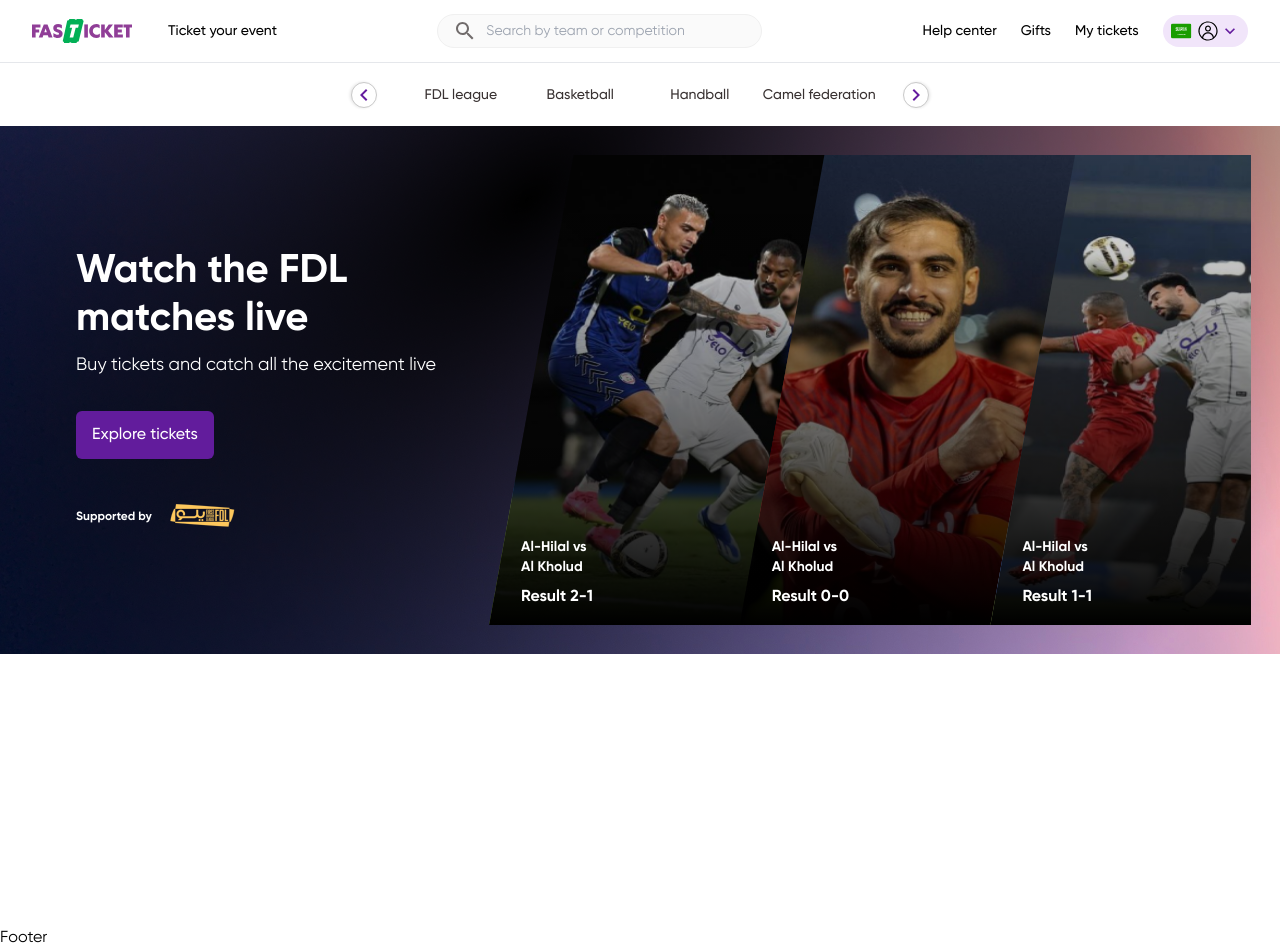
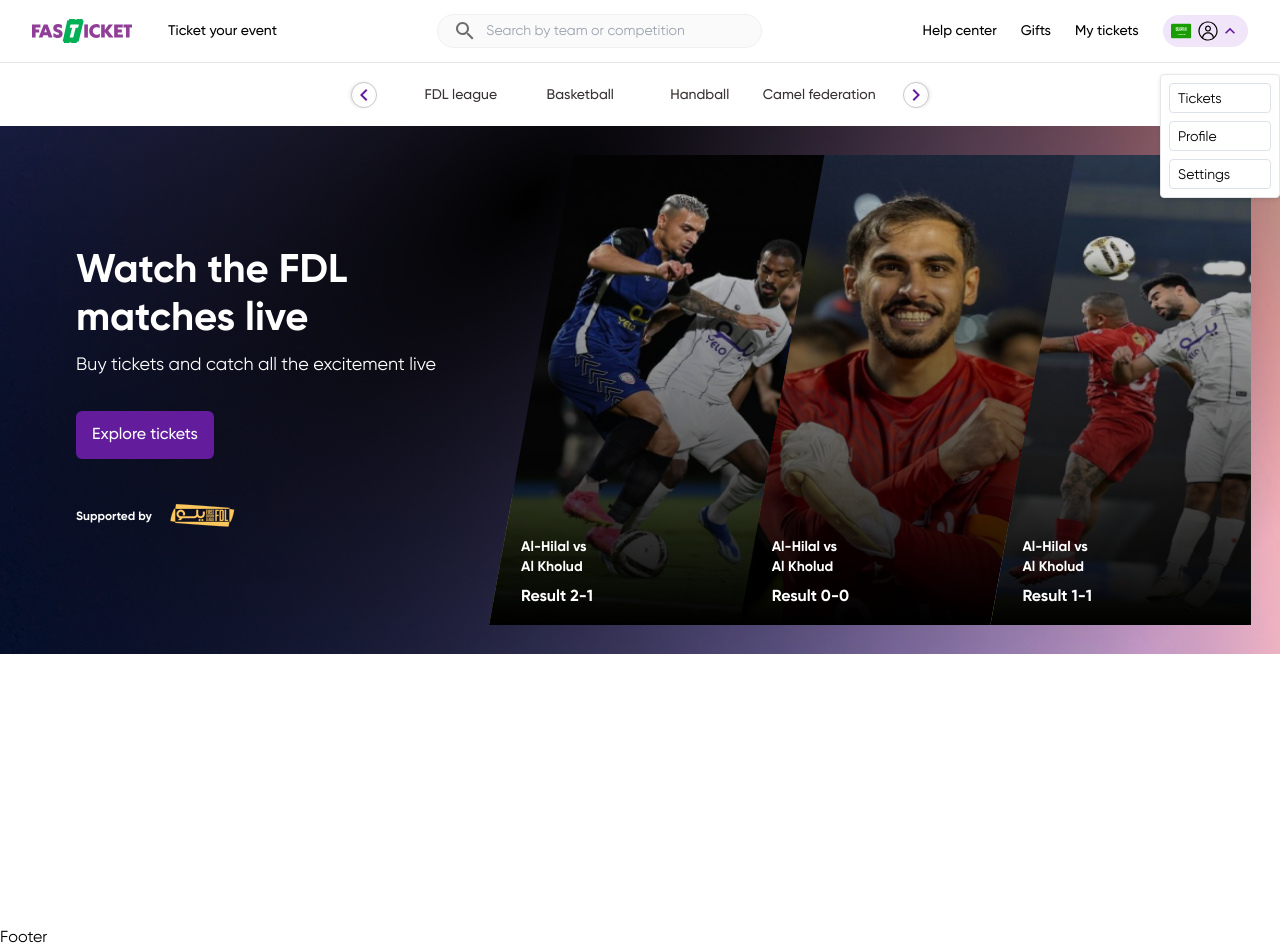
Before and after one commit to xyzeez/fasticket, a React (Vite) app: page /home in a window 1280 px wide. Both pictures are taken after a click on the button 1218 px from the left and 31 px from the top of the page. Built offline with nearby package versions, Linux system fonts and the light colour scheme.

Commit message:
fix(app): menu modal opening delay

```diff
--- a/src/ui/MainMenu.jsx
+++ b/src/ui/MainMenu.jsx
@@ -14,15 +14,13 @@
     <nav className={`${relativeClasses} group flex w-fit`}>
       <button
         aria-label="show main-menu"
-        className="z-20 size-6 outline-none ring-0 ring-offset-transparent focus:ring-[hsla(273,70%,36%,1)] focus:ring-offset-1 lg:hidden"
+        className="peer z-20 size-6 lg:hidden"
         onClick={() => setShowMenu(!showMenu)}
-        onFocus={() => setShowMenu(true)}
-        onBlur={() => setShowMenu(false)}
       >
         <Hamburger isOpen={showMenu} />
       </button>
       <menu
-        className={`${showMenu ? "visible translate-y-0 scale-100 opacity-100" : "invisible translate-y-1 scale-90 opacity-0 focus-within:visible focus-within:translate-y-0 focus-within:scale-100 focus-within:opacity-100"} peer absolute left-0 right-0 top-[calc(100%+12px)] z-20 mx-4 origin-top-right rounded-xl bg-[hsla(0,0%,100%,1)] p-8 shadow-[0px_2px_4px_0px_hsla(0,0%,0%,0.08),0px_0px_6px_0px_hsla(0,0%,0%,0.02)] transition-all duration-300 lg:visible lg:relative lg:left-auto lg:right-auto lg:top-auto lg:mx-0 lg:w-auto lg:translate-y-0 lg:scale-100 lg:rounded-none lg:bg-transparent lg:p-0 lg:opacity-100 lg:shadow-none`}
+        className={`${showMenu ? "visible translate-y-0 scale-100 opacity-100" : "invisible translate-y-1 scale-90 opacity-0"} peer absolute left-0 right-0 top-[calc(100%+12px)] z-20 mx-4 origin-top-right rounded-xl bg-[hsla(0,0%,100%,1)] p-8 shadow-[0px_2px_4px_0px_hsla(0,0%,0%,0.08),0px_0px_6px_0px_hsla(0,0%,0%,0.02)] transition-all duration-300 focus-within:visible focus-within:translate-y-0 focus-within:scale-100 focus-within:opacity-100 peer-focus-visible:visible peer-focus-visible:translate-y-0 peer-focus-visible:scale-100 peer-focus-visible:opacity-100 lg:visible lg:relative lg:left-auto lg:right-auto lg:top-auto lg:mx-0 lg:w-auto lg:translate-y-0 lg:scale-100 lg:rounded-none lg:bg-transparent lg:p-0 lg:opacity-100 lg:shadow-none`}
       >
         <ul className="flex w-full flex-col gap-6 text-sm/[14px] font-medium text-[hsla(0,0%,0%,1)] lg:flex-row">
           {menus.map((item, index) => (
@@ -36,11 +34,7 @@
         </ul>
       </menu>
       <div
-        className={`fixed inset-0 z-10 h-screen w-screen bg-black/5 backdrop-blur-2xl transition-transform duration-100 lg:hidden ${
-          showMenu
-            ? "scale-100 opacity-100"
-            : "scale-0 opacity-0 peer-focus-within:scale-100 peer-focus-within:opacity-100"
-        }`}
+        className={`${showMenu ? "scale-100 opacity-100" : "scale-0 opacity-0"} fixed inset-0 z-10 h-screen w-screen bg-black/5 backdrop-blur-2xl transition-transform duration-100 peer-focus-within:scale-100 peer-focus-within:opacity-100 peer-focus-visible:scale-100 peer-focus-visible:opacity-100 lg:hidden`}
       ></div>
     </nav>
   );
--- a/src/ui/UserMenu.jsx
+++ b/src/ui/UserMenu.jsx
@@ -7,17 +7,17 @@
   const [showMenu, setShowMenu] = useState(false);
 
   return (
-    <div className={`${relativeClasses} w-fit`}>
-      <div className="flex w-fit flex-row items-center justify-center gap-1 rounded-[51px] bg-[hsla(273,70%,94%,1)] px-2 py-1">
+    <div
+      className={`${relativeClasses} flex w-fit flex-row items-center justify-center gap-1 rounded-[51px] bg-[hsla(273,70%,94%,1)] px-2 py-1`}
+    >
       <button aria-label="change language" className="size-fit">
         <img src="icons/saudi-arabia.svg" className="h-4 w-[21.33px]" />
       </button>
+      <div className="w-fit">
         <button
           aria-label="show user-menu"
-          className="flex w-fit cursor-pointer flex-row items-center"
+          className="peer flex w-fit flex-row items-center"
           onClick={() => setShowMenu(!showMenu)}
-          onFocus={() => setShowMenu(true)}
-          onBlur={() => setShowMenu(false)}
         >
           <img src="icons/user.svg" className="h-6 w-6" />
           <img
@@ -25,16 +25,15 @@
             className={`h-6 w-5 transition-all duration-500 ${showMenu ? "rotate-180" : "rotate-0"}`}
           />
         </button>
-      </div>
         <div
-        className={`${showMenu ? "visible translate-y-0 scale-100 opacity-100" : "invisible translate-y-1 scale-90 opacity-0 focus-within:visible focus-within:translate-y-0 focus-within:scale-100 focus-within:opacity-100"} absolute top-[calc(100%+12px)] w-full max-w-[120px] origin-top-left rounded bg-[hsla(0,0%,100%,1)] p-2 shadow-[0px_2px_4px_0px_hsla(0,0%,0%,0.08),0px_0px_6px_0px_hsla(0,0%,0%,0.02)] transition-all duration-300 lg:right-0 lg:origin-top-right`}
+          className={`${showMenu ? "visible translate-y-0 scale-100 opacity-100" : "invisible translate-y-1 scale-90 opacity-0"} absolute top-[calc(100%+12px)] w-full max-w-[120px] origin-top-left rounded border bg-[hsla(0,0%,100%,1)] p-2 shadow-[0px_2px_4px_0px_hsla(0,0%,0%,0.08),0px_0px_6px_0px_hsla(0,0%,0%,0.02)] transition-all duration-300 focus-within:visible focus-within:translate-y-0 focus-within:scale-100 focus-within:opacity-100 peer-focus-visible:visible peer-focus-visible:translate-y-0 peer-focus-visible:scale-100 peer-focus-visible:opacity-100 lg:right-0 lg:origin-top-right`}
         >
           <ul className="flex w-full flex-col gap-2 text-sm/[14px] text-[hsla(0,0%,0%,1)]">
             {menus.map((item, index) => (
               <Link
                 key={index}
                 to="/"
-              className="w-full rounded-[4px] border border-[hsla(213,20%,89%,1)] p-2 pb-[6px]"
+                className="focus-ring w-full rounded-[4px] border border-[hsla(213,20%,89%,1)] p-2 pb-[6px]"
               >
                 {item}
               </Link>
@@ -42,6 +41,7 @@
           </ul>
         </div>
       </div>
+    </div>
   );
 };
 
```
Lines whose indentation alone changed are shown as unchanged.
